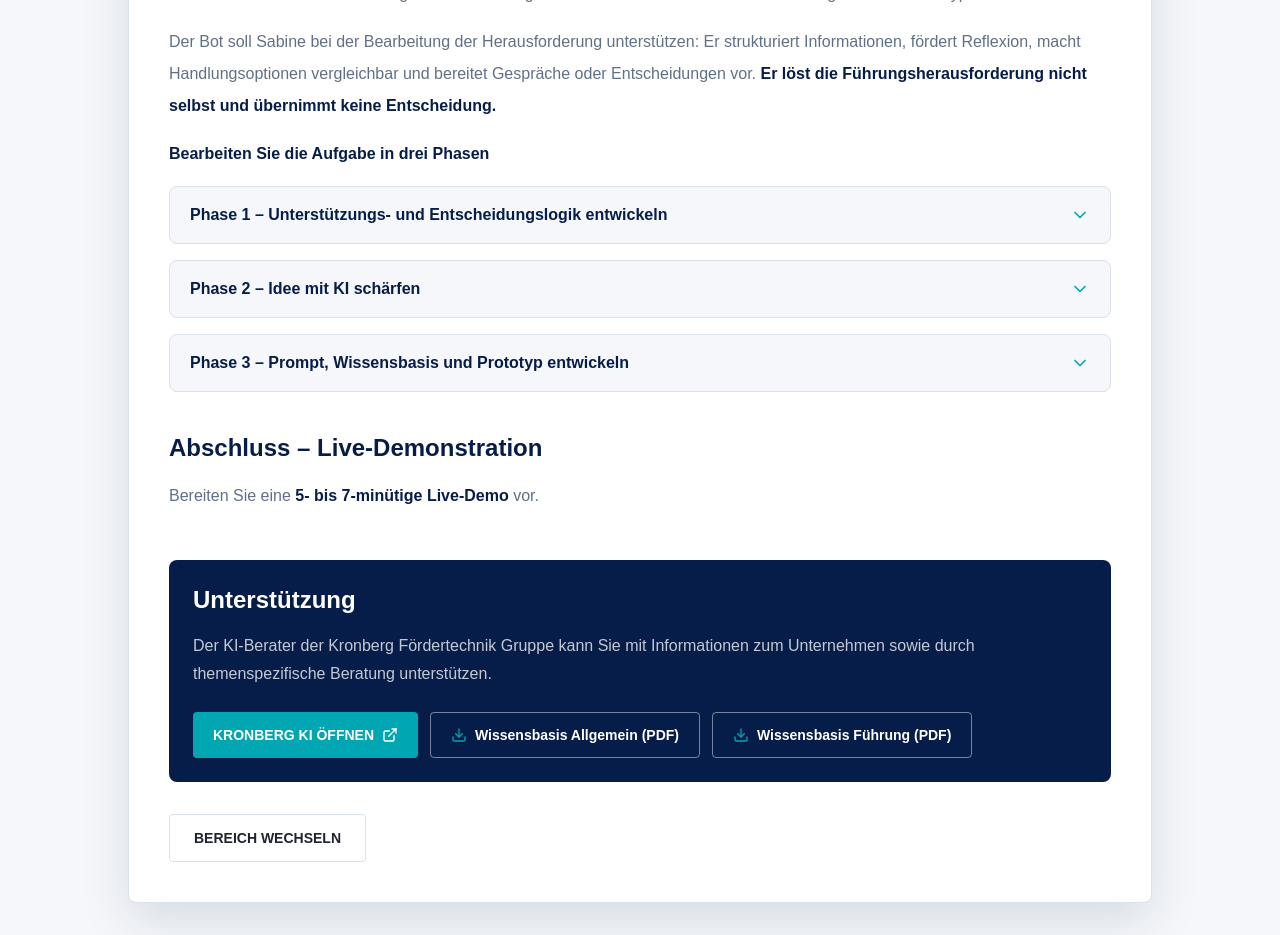
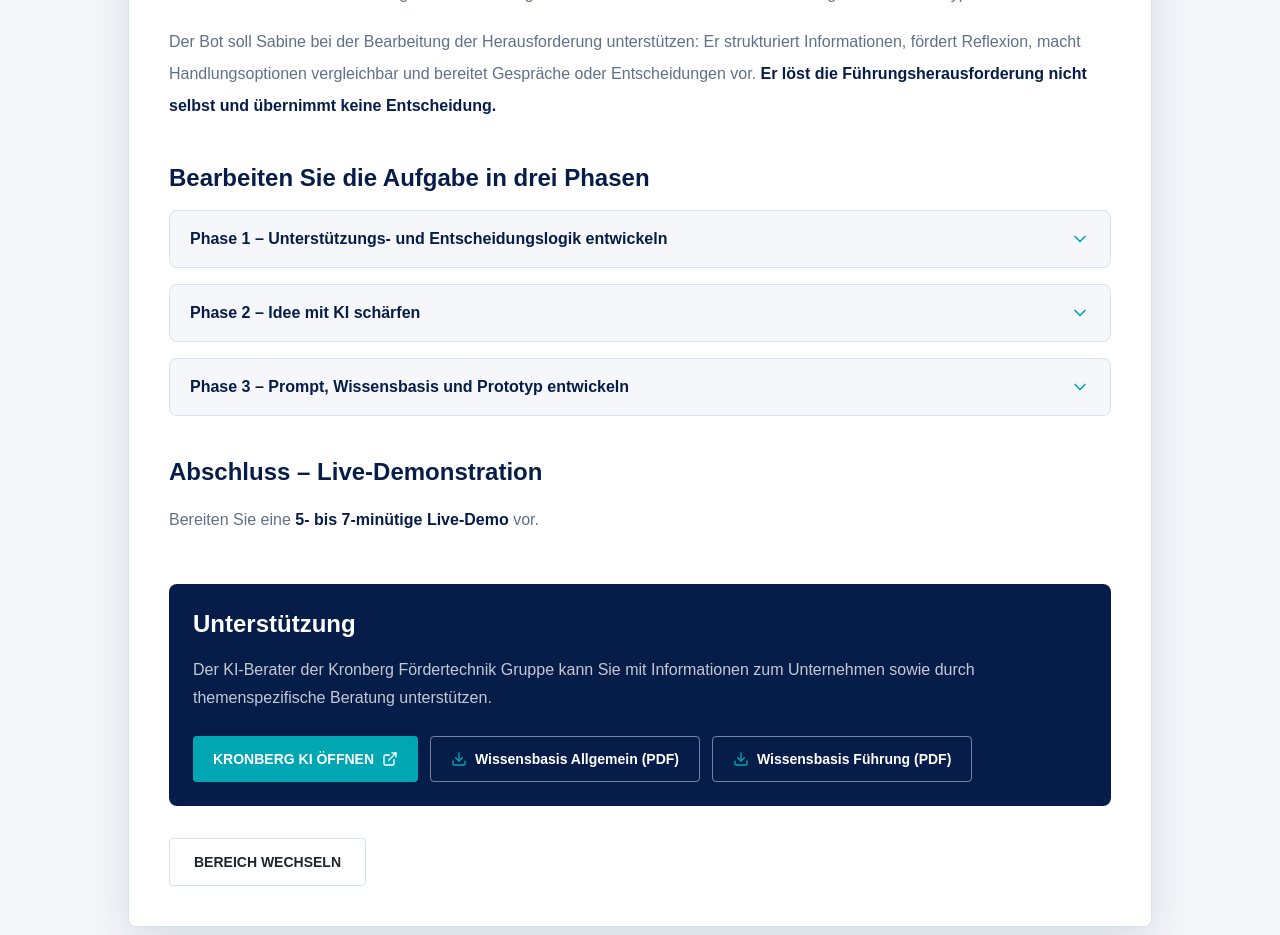
Before and after one commit to eurosysteam/Kronberg, a Next.js app: page /training/leadership in a window 1280 px wide. Shown: the part 2200-3135 px from the top of the page. Built offline with nearby package versions, Linux system fonts and the light colour scheme.

Commit message:
Display phase introduction as section heading

```diff
--- a/content/training/leadership.de.ts
+++ b/content/training/leadership.de.ts
@@ -53,7 +53,11 @@ export const leadershipDe: TrainingTaskContent = {
       body: [
         "Wählen Sie eine der drei Führungsherausforderungen und entwickeln Sie einen funktionsfähigen KI-Bot-Prototypen.",
         "Der Bot soll Sabine bei der Bearbeitung der Herausforderung unterstützen: Er strukturiert Informationen, fördert Reflexion, macht Handlungsoptionen vergleichbar und bereitet Gespräche oder Entscheidungen vor. **Er löst die Führungsherausforderung nicht selbst und übernimmt keine Entscheidung.**",
-        "**Bearbeiten Sie die Aufgabe in drei Phasen**",
+      ],
+    },
+    {
+      title: "Bearbeiten Sie die Aufgabe in drei Phasen",
+      body: [
         "**Phase 1 – Unterstützungs- und Entscheidungslogik entwickeln**",
         "Arbeiten Sie zunächst ohne Laptop. Entwickeln Sie auf einem Plakat die Arbeitsmethode Ihres Bots. Lösen Sie den Führungsfall noch nicht und erstellen Sie noch keinen Prompt.",
         "**Leitfragen**",
--- a/content/training/leadership.en.ts
+++ b/content/training/leadership.en.ts
@@ -53,7 +53,11 @@ export const leadershipEn: TrainingTaskContent = {
       body: [
         "Choose one of the three leadership challenges and develop a functional AI bot prototype.",
         "The bot should support Sabine in addressing the challenge: it structures information, encourages reflection, makes options comparable, and prepares conversations or decisions. **It does not solve the leadership challenge itself and does not make decisions.**",
-        "**Complete the task in three phases**",
+      ],
+    },
+    {
+      title: "Complete the task in three phases",
+      body: [
         "**Phase 1 – Develop the support and decision logic**",
         "Begin without a laptop. Develop the working method for your bot on a poster. Do not solve the leadership case or write a prompt yet.",
         "**Guiding questions**",
```
